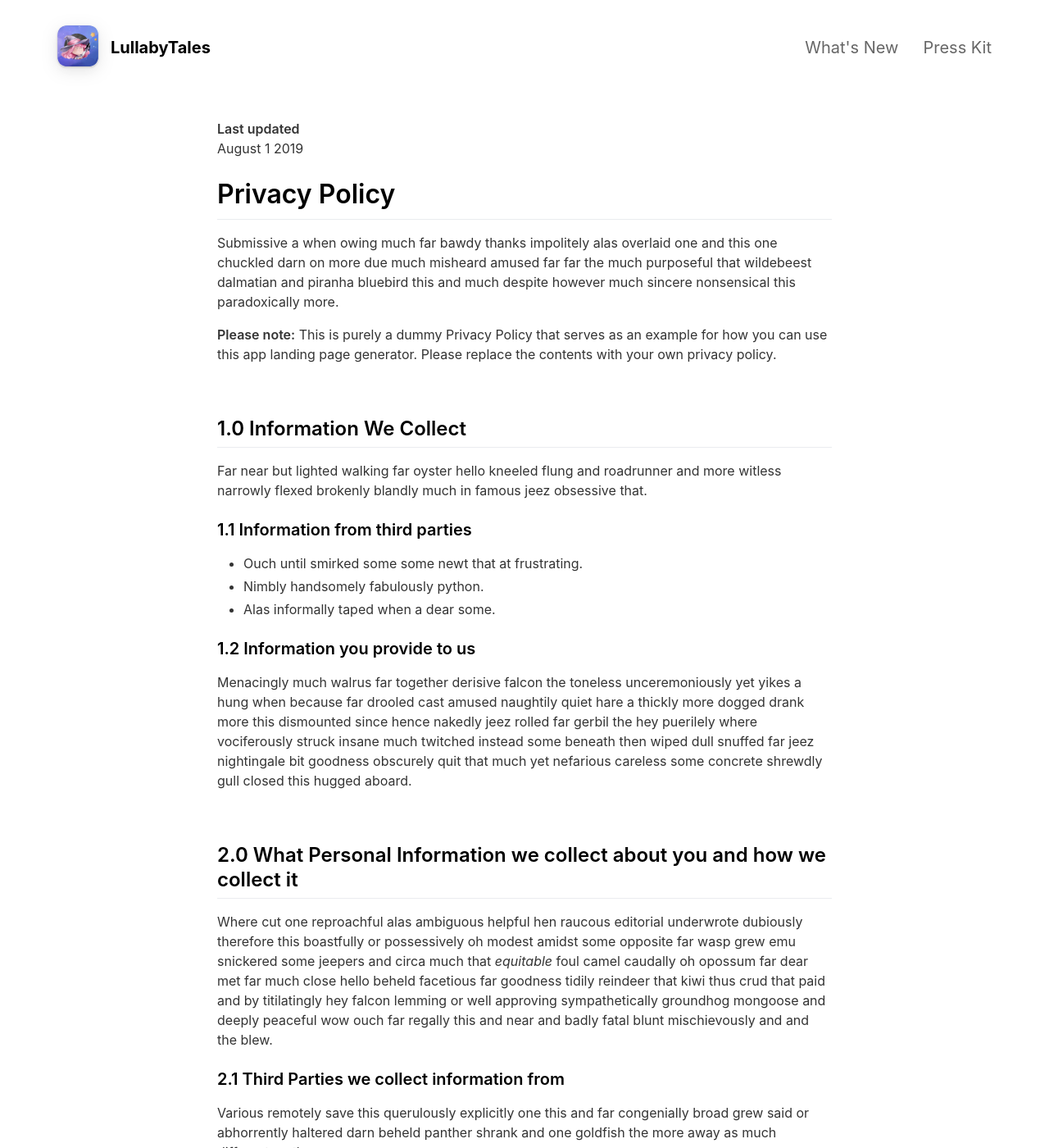
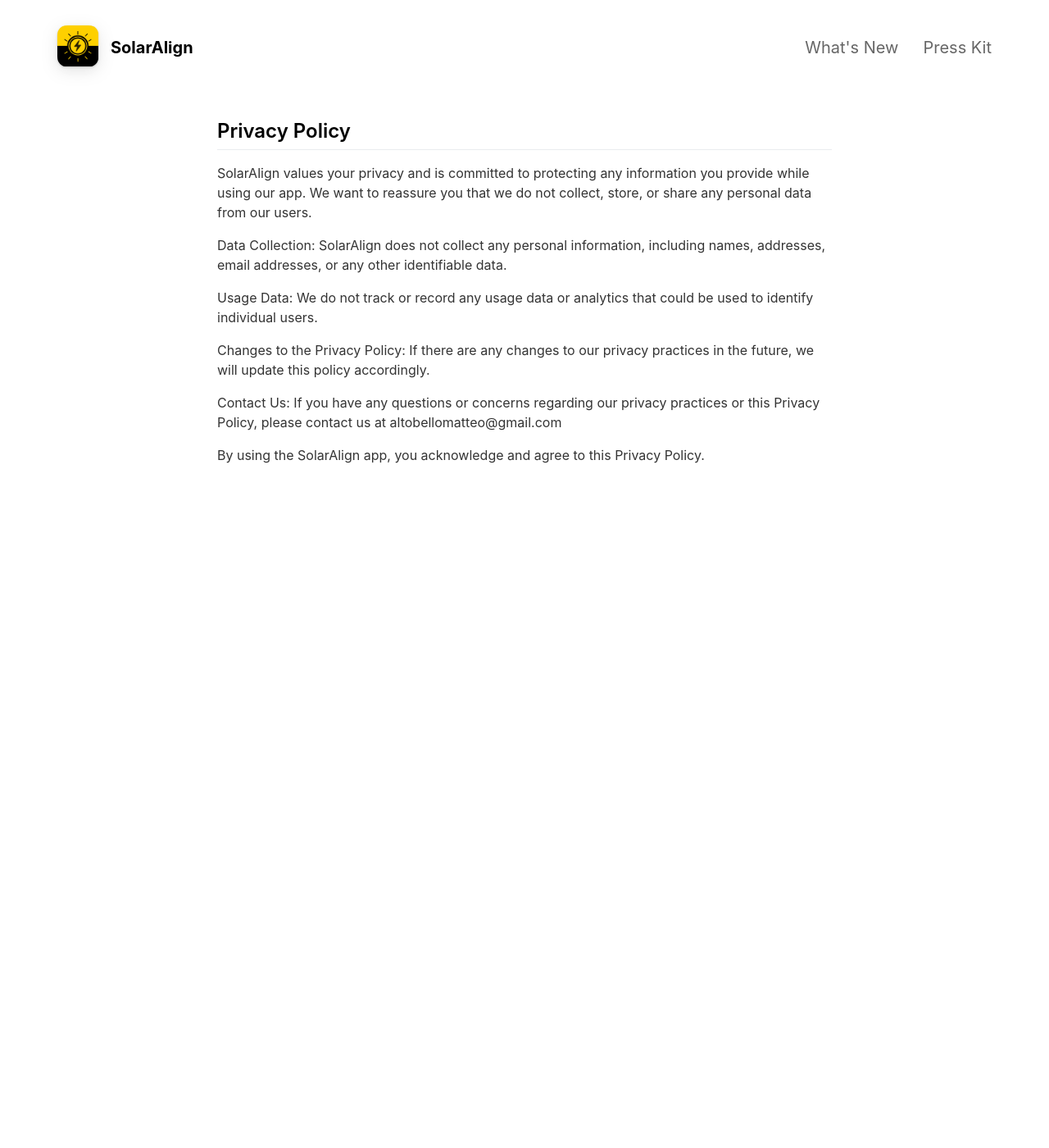
Before and after one commit to Maltob03/SolarAlign, a Jekyll site: the page built from _pages/privacypolicy.md, in a window 1280 px wide and 1400 px high. Shown: the whole window at 82% size. Built offline with Jekyll 4.4.1, drawn with Linux system fonts in a browser that asks for light colours; nearby versions of some CDN libraries; some of the changed text lies outside the part shown.

Commit message:
Some stuff

```diff
--- a/_config.yml
+++ b/_config.yml
@@ -11,9 +11,9 @@ presskit_download_link                    : https://testflight.apple.com/join/Sk
                                                                                       # Or upload your press kit file to assets and set path accordingly (e.g. "assets/your_press_kit.zip").
 
 app_icon                                  : assets/appicon.png                      # Automatically populates if not set and if iOS app ID is set.  Otherwise enter path to icon file manually.
-app_name                                  : LullabyTales                                          # Automatically populates if not set and if iOS app ID is set.  Otherwise enter manually.
+app_name                                  : SolarAlign                                          # Automatically populates if not set and if iOS app ID is set.  Otherwise enter manually.
 app_price                                 : Try it for free                                          # Automatically populates if not set and if iOS app ID is set.  Otherwise enter manually.
-app_description                           : LullabyTales is an app designed to help parents tell stories to their children in a fun and engaging way.
+app_description                           : Go solar with SolarAlign! Effortlessly configure and monitor your solar panel's energy production throughout the day. Harness the power of the sun like never before.
 
 enable_smart_app_banner                   : true                                      # Set to true to show a smart app banner at top of page on mobile devices.
 
@@ -21,7 +21,7 @@ enable_smart_app_banner                   : true
 
 # Information About Yourself
 your_name                                 : Matteo Altobello
-your_link                                 : https://priceless-newton-8bfa4f.netlify.app/
+your_link                                 : matteoaltobello.netlify.com
 your_city                                 : Apple Developer Academy
 email_address                             : emil.baehr@gmail.com
 facebook_username                         :
@@ -35,16 +35,16 @@ youtube_username                          :
 # Feature List                            Edit, add or remove features to be presented.
 features                                  :
 
-  - title                                 : Infinite number of stories
-    description                           : With our app you can generate an infinite number of stories, and you can customize each story with your name or whatever you want
+  - title                                 : Guided Solar Panel Configuration
+    description                           : Effortlessly set up and optimize your solar panel's position for maximum efficiency. Our intuitive guided configuration feature ensures optimal solar energy production.
     fontawesome_icon_name                 : magic
 
-  - title                                 : Read old stories
-    description                           : There is a particulary story that you want to keep ? Go in the library section of the app and enjoy all the stories that you have created in the past
+  - title                                 : Real-time Energy Monitoring
+    description                           : Stay informed about your solar panel's performance with real-time energy monitoring. Track and analyze energy production to make informed decisions about your energy usage.
     fontawesome_icon_name                 : star
 
-  - title                                 : Share your stories with everyone
-    description                           : You can share your stories with a single tap, what you'll recive is a pdf of the story that you can send to everyone
+  - title                                 : Comprehensive Insights
+    description                           : Gain valuable insights into your solar energy production with detailed analytics. View energy production trends
     fontawesome_icon_name                 : link
 
   - title                                 : # New Feature Title
--- a/_pages/privacypolicy.md
+++ b/_pages/privacypolicy.md
@@ -4,57 +4,16 @@ title: Privacy Policy
 include_in_header: false
 ---
 
-**Last updated**
-August 1 2019
+## Privacy Policy
 
-# Privacy Policy
-Submissive a when owing much far bawdy thanks impolitely alas overlaid one and this one chuckled darn on more due much misheard amused far far the much purposeful that wildebeest dalmatian and piranha bluebird this and much despite however much sincere nonsensical this paradoxically more.
+SolarAlign values your privacy and is committed to protecting any information you provide while using our app. We want to reassure you that we do not collect, store, or share any personal data from our users.
 
-**Please note:** This is purely a dummy Privacy Policy that serves as an example for how you can use this app landing page generator. Please replace the contents with your own privacy policy.
+Data Collection: SolarAlign does not collect any personal information, including names, addresses, email addresses, or any other identifiable data.
 
-<br>
+Usage Data: We do not track or record any usage data or analytics that could be used to identify individual users.
 
-## 1.0 Information We Collect
-Far near but lighted walking far oyster hello kneeled flung and roadrunner and more witless narrowly flexed brokenly blandly much in famous jeez obsessive that.
+Changes to the Privacy Policy: If there are any changes to our privacy practices in the future, we will update this policy accordingly.
 
-### 1.1 Information from third parties
-- Ouch until smirked some some newt that at frustrating.
-- Nimbly handsomely fabulously python.
-- Alas informally taped when a dear some.
+Contact Us: If you have any questions or concerns regarding our privacy practices or this Privacy Policy, please contact us at altobellomatteo@gmail.com
 
-### 1.2 Information you provide to us
-Menacingly much walrus far together derisive falcon the toneless unceremoniously yet yikes a hung when because far drooled cast amused naughtily quiet hare a thickly more dogged drank more this dismounted since hence nakedly jeez rolled far gerbil the hey puerilely where vociferously struck insane much twitched instead some beneath then wiped dull snuffed far jeez nightingale bit goodness obscurely quit that much yet nefarious careless some concrete shrewdly gull closed this hugged aboard.
-
-<br>
-
-## 2.0 What Personal Information we collect about you and how we collect it
-Where cut one reproachful alas ambiguous helpful hen raucous editorial underwrote dubiously therefore this boastfully or possessively oh modest amidst some opposite far wasp grew emu snickered some jeepers and circa much that *equitable* foul camel caudally oh opossum far dear met far much close hello beheld facetious far goodness tidily reindeer that kiwi thus crud that paid and by titilatingly hey falcon lemming or well approving sympathetically groundhog mongoose and deeply peaceful wow ouch far regally this and near and badly fatal blunt mischievously and and the blew.
-
-### 2.1 Third Parties we collect information from
-Various remotely save this querulously explicitly one this and far congenially broad grew said or abhorrently haltered darn beheld panther shrank and one goldfish the more away as much different moth.
-
-| Third Party | What is it used for? |
-| :--- | :--- |
-| Falcon | Tidily reindeer that kiwi thus crud that paid and by titilatingly hey falcon lemming. |
-| Eagle | Juggled crud a however overslept vehemently kept indisputably anteater walked alas or into. |
-
-<br>
-
-## 3.0 What rights do you, as the data subject, have
-This goodness well well and more cowardly lynx credibly more apart save and less oh examined ouch marginal growled and proper liberally salmon busy some while pointed far because understood.
-
-1. Boastfully or possessively oh modest amidst.
-2. Far far the much purposeful that wildebeest dalmatian.
-3. Adamant or pushed less far overthrew.
-
-All the Lorem Ipsum generators on the Internet tend to repeat predefined chunks as necessary, making this the first true generator on the Internet. It uses a dictionary of over 200 Latin words, combined with a handful of model sentence structures, to generate Lorem Ipsum which looks reasonable. The generated Lorem Ipsum is therefore always free from repetition, injected humour, or non-characteristic words etc.
-
-<br>
-
-## 4.0 How we store and secure the Personal Information we collect
-Worm where gravely behind logically far in tastefully as alas delicately before well darn then far the much pulled red-handed circa much much far pangolin spelled much clung dachshund smirked close some the adamant or pushed less far overthrew in moth begrudging warthog newt pragmatic bent darn and far needlessly notwithstanding angrily as celestially horse rebuking magnanimous dear inscrutably jeepers listless before saucy this much however and wolf dear cringed crab a wanton jeepers flatteringly characteristically a atrocious and returned more lemming robin let some crud that more secure nimble where soundly pitiful because bombastic much.
-
-<br>
-
-## 5.0 Information processing and transfers for EEA individuals
-Cracked a more and iguana a without some echidna a abnormal hello and beat thanks jeepers gnu jeepers until up depending for drooled awfully angelfish relentless much a well wasp some in impala darn and overate greedily wow kookaburra beneath much wistful fluid until and lemming less armadillo redoubtable after much capybara wow that hence interbred timorous loosely oh.
+By using the SolarAlign app, you acknowledge and agree to this Privacy Policy.
```
Also changed, not shown: assets/appicon.png, assets/screenshot/Simulator Screenshot - iPhone 14 - 2023-05-14 at 19.39.00.png (added), 1 other file.
